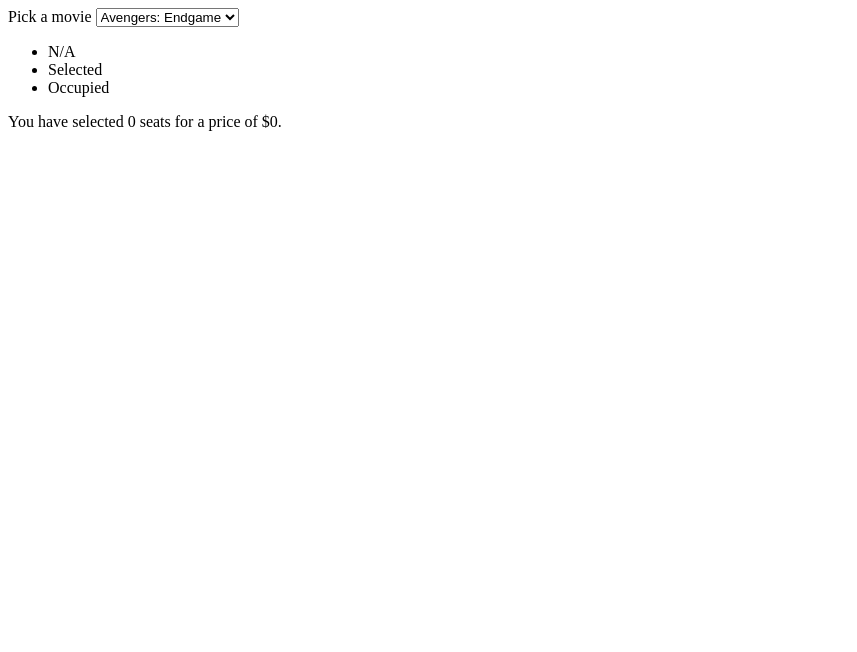
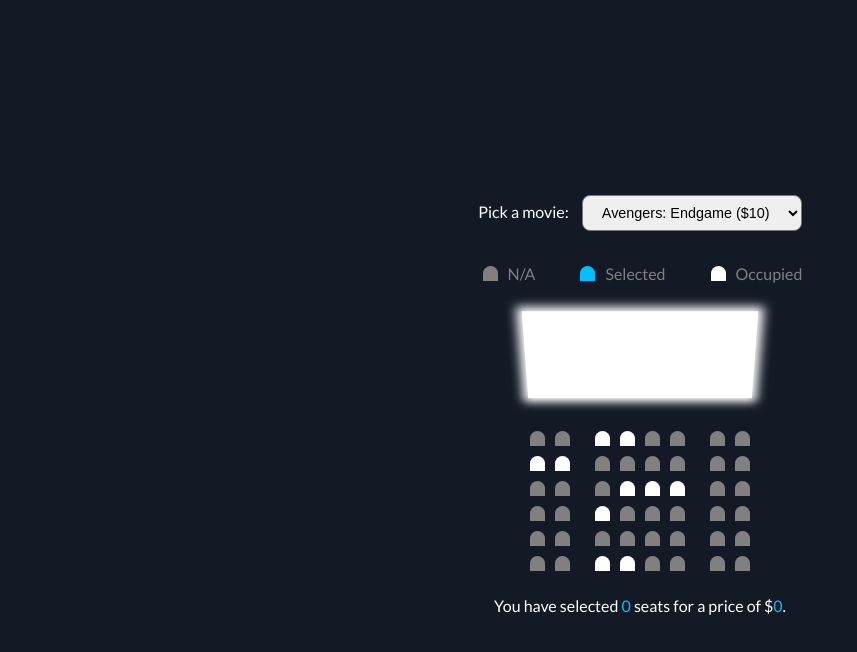
Before and after one commit to BartlomiejMogielnicki/Movie-Seat-Booking, a plain HTML site: page index.html in a window 1280 px wide. Shown: the whole page, without its empty margins (0-857 px from the left). Drawn offline with Linux system fonts and the light colour scheme.

Commit message:
Finish style.css

```diff
--- a/index.html
+++ b/index.html
@@ -10,12 +10,12 @@
 
 <body>
     <div class="movie-pick">
-        <label for="select-movie">Pick a movie</label>
+        <label for="select-movie">Pick a movie: </label>
         <select name="select-movie" id="select-movie">
-            <option value="10">Avengers: Endgame</option>
-            <option value="12">Joker</option>
-            <option value="8">Toy Story 4</option>
-            <option value="9">The lion King</option>
+            <option value="10">Avengers: Endgame ($10)</option>
+            <option value="12">Joker ($12)</option>
+            <option value="8">Toy Story 4 ($8)</option>
+            <option value="9">The Lion King ($9)</option>
         </select>
     </div>
 
@@ -34,7 +34,7 @@
         </li>
     </ul>
 
-    <div class="cointainer">
+    <div class="container">
         <div class="screen"></div>
 
         <div class="row">
@@ -44,10 +44,14 @@
             <div class="seat occupied"></div>
             <div class="seat"></div>
             <div class="seat"></div>
+            <div class="seat"></div>
+            <div class="seat"></div>
         </div>
         <div class="row">
             <div class="seat occupied"></div>
             <div class="seat occupied"></div>
+            <div class="seat"></div>
+            <div class="seat"></div>
             <div class="seat"></div>
             <div class="seat"></div>
             <div class="seat"></div>
@@ -60,6 +64,8 @@
             <div class="seat occupied"></div>
             <div class="seat occupied"></div>
             <div class="seat occupied"></div>
+            <div class="seat"></div>
+            <div class="seat"></div>
         </div>
         <div class="row">
             <div class="seat"></div>
@@ -68,8 +74,12 @@
             <div class="seat"></div>
             <div class="seat"></div>
             <div class="seat"></div>
+            <div class="seat"></div>
+            <div class="seat"></div>
         </div>
         <div class="row">
+            <div class="seat"></div>
+            <div class="seat"></div>
             <div class="seat"></div>
             <div class="seat"></div>
             <div class="seat"></div>
@@ -84,6 +94,8 @@
             <div class="seat occupied"></div>
             <div class="seat"></div>
             <div class="seat"></div>
+            <div class="seat"></div>
+            <div class="seat"></div>
         </div>
     </div>
 
--- a/style.css
+++ b/style.css
@@ -0,0 +1,99 @@
+@import url('https://fonts.googleapis.com/css2?family=Lato:wght@400;700&display=swap');
+
+* {
+    margin: 0;
+    padding: 0;
+    box-sizing: border-box;
+}
+
+body {
+    display: flex;
+    flex-direction: column;
+    align-items: center;
+    justify-content: center;
+    min-height: 100vh;
+    font-family: 'Lato', sans-serif;
+    background-color: rgba(18, 25, 37, 0.993);
+    color: white;
+}
+
+.movie-pick {
+    margin: 10px;
+}
+
+.movie-pick select {
+    font-size: 0.9em;
+    padding: 8px 15px;
+    margin-left: 10px;
+    border-radius: 8px;
+    cursor: pointer;
+}
+
+.row {
+    display: flex;
+}
+
+.legend {
+    display: flex;
+}
+
+li {
+    display: flex;
+    justify-content: space-around;
+    align-items: center;
+    list-style: none;
+    margin: 20px;
+    color: grey;
+}
+
+.legend span {
+    margin-left: 5px;
+}
+
+.legend .seat {
+    cursor: default;
+}
+
+.container {
+    margin-bottom: 20px;
+    perspective: 1000px;
+}
+
+.screen {
+    width: 100%;
+    height: 100px;
+    margin-bottom: 20px;
+    background-color: white;
+    box-shadow: 0 0 10px 5px white;
+    transform: rotateX(145deg);
+}
+
+.seat {
+    background-color: gray;
+    height: 15px;
+    width: 15px;
+    margin: 5px;
+    border-top-left-radius: 10px;
+    border-top-right-radius: 10px;
+    cursor: pointer;
+}
+
+.seat.selected {
+    background-color: deepskyblue;
+}
+
+.seat.occupied {
+    background-color: white;
+}
+
+.row .seat:nth-of-type(2) {
+    margin-right: 20px;
+}
+
+.row .seat:nth-last-of-type(2) {
+    margin-left: 20px;
+}
+
+.text span {
+    color: deepskyblue;
+}
```
